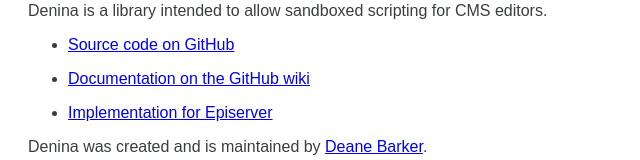
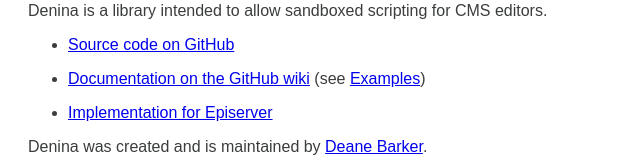
Before and after one commit to deanebarker/Denina-Sharp, a plain HTML site: page docs/index.html in a window 1280 px wide. Shown: the part 137-297 px from the top of the page, without its empty margins (0-640 px from the left). Drawn offline with Linux system fonts and the light colour scheme; a web font is replaced by a local one.

Commit message:
Update index.html
Added a link for examples.

```diff
--- a/docs/index.html
+++ b/docs/index.html
@@ -24,7 +24,7 @@
 		</p>
 		<ul>
 			<li><a href="https://github.com/deanebarker/Denina-Sharp">Source code on GitHub</a></li>
-			<li><a href="https://github.com/deanebarker/Denina-Sharp/wiki">Documentation on the GitHub wiki</a></li>
+			<li><a href="https://github.com/deanebarker/Denina-Sharp/wiki">Documentation on the GitHub wiki</a> (see <a href="https://github.com/deanebarker/Denina-Sharp/wiki/Examples">Examples</a>)</li>
 			<li><a href="https://github.com/deanebarker/Denina-Sharp/wiki/Episerver-Script-Block">Implementation for Episerver</a></li>
 		</ul>
 		<p>
```
